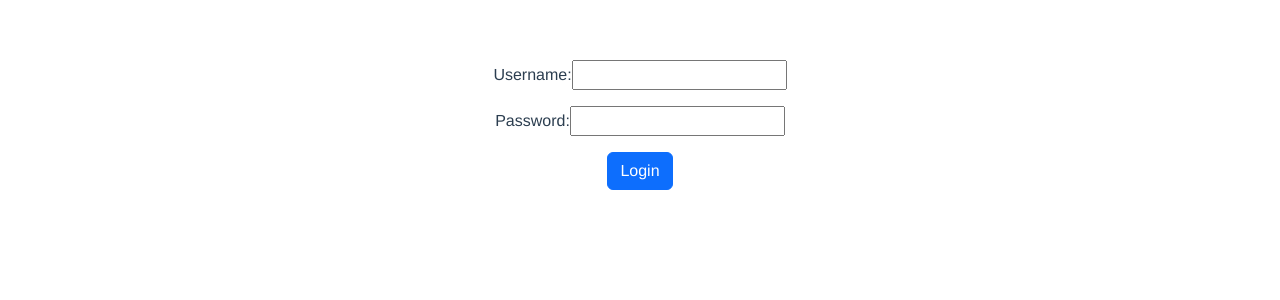
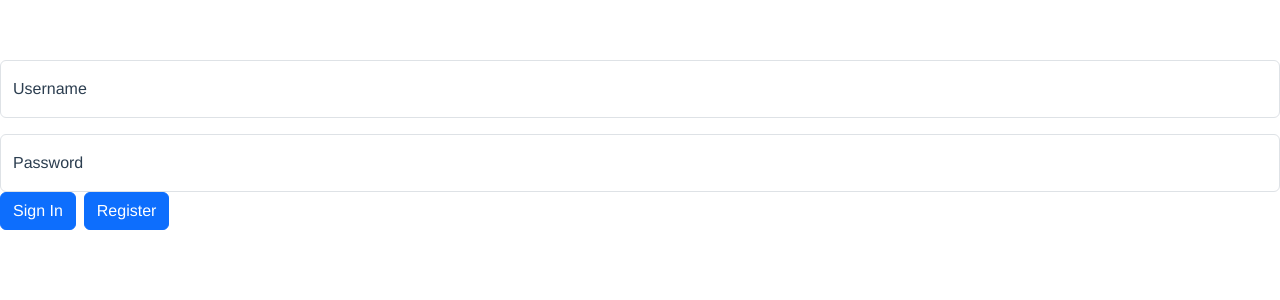
Before and after one commit to alxxjohn/FoodShareApp, a Vue app in the folder clientapp/: page /login in a window 1280 px wide. Shown: the top 300 px of the page. Built offline with nearby package versions, Linux system fonts and the light colour scheme.

Commit message:
add LoginView page

```diff
--- a/clientapp/src/views/HomePage.vue
+++ b/clientapp/src/views/HomePage.vue
@@ -7,7 +7,7 @@
   </template>
 
   <script>
-  import axios from 'axios';
+  import health_check from "@/services/health-check"
 
   export default {
     data() {
@@ -16,15 +16,14 @@
       };
     },
     methods: {
-      async health() {
-        try {
-          const res = await axios.get('/api/health');
-            this.status = res.status;
-        } catch (error) {
-            console.error('Error:', error);
-            this.status = 'Error connecting to api';
-        }
-      },
+      health(){
+        health_check.health()
+          .then(res => this.status = res.status)
+          .catch(error =>{
+            console.error("Login Error:", error);
+            this.status = error.status;
+          });
+      }
     },
   };
   </script>
--- a/clientapp/src/views/LoginView.vue
+++ b/clientapp/src/views/LoginView.vue
@@ -1,21 +1,34 @@
 <template>
-  <form name="login-form" >
-    <div class="mb-3">
-      <label for="username">Username: </label>
-      <input id="username" type="text" />
+  <form name="login-form">
+    <div class="form-floating mb-3">
+    <input type="text" class="form-control" id="username" placeholder="Username" v-model="login_info.username">
+    <label for="username">Username</label>
     </div>
-    <div class="mb-3">
-      <label for="password">Password: </label>
-      <input id="password" type="password" />
+    <div class="form-floating">
+      <input type="password" class="form-control" id="password" placeholder="Password" v-model="login_info.username">
+      <label for="password">Password</label>
     </div>
-    <button class="btn btn-primary" type="submit">
-      Login
-    </button>
+    <div class="d-flex gap-2">
+      <button class="btn btn-primary" type="submit">Sign In</button>
+      <button class="btn btn-primary" type="button">Register</button>
+    </div>
   </form>
 </template>
 
-<script>
-export default {
-name: 'LoginView',
-}
-</script>
+<!-- <button type="button" class="btn btn-secondary" onclick="alert('Hello!')">Click Me</button>
+ I need to do it for the button Register-->
+
+
+ <script>
+ export default {
+   name: 'LoginView',
+   data(){
+     return{
+         login_info:{
+             username: "",
+             password: ""
+         }
+     }
+   }
+ }
+ </script>
```
